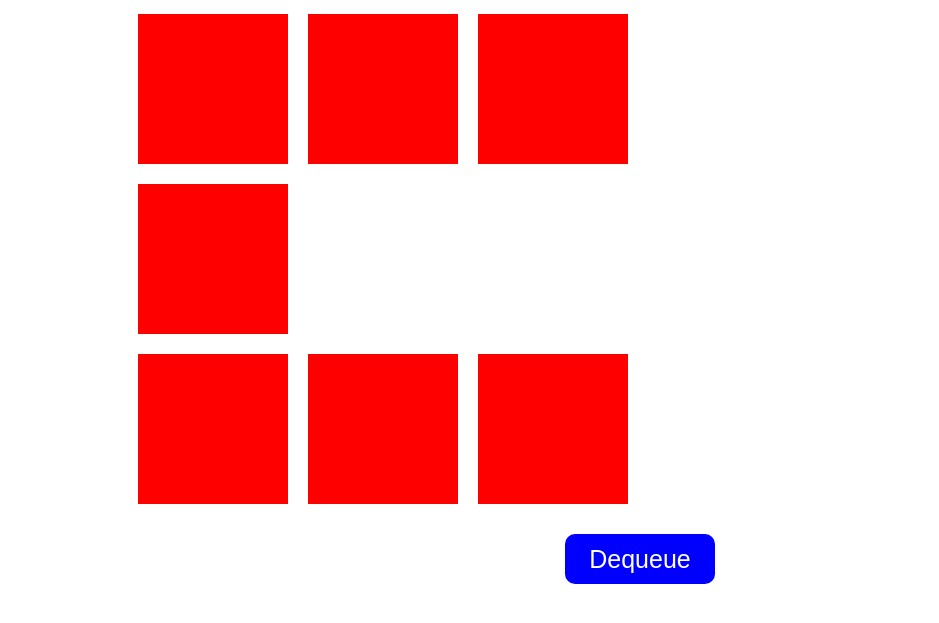
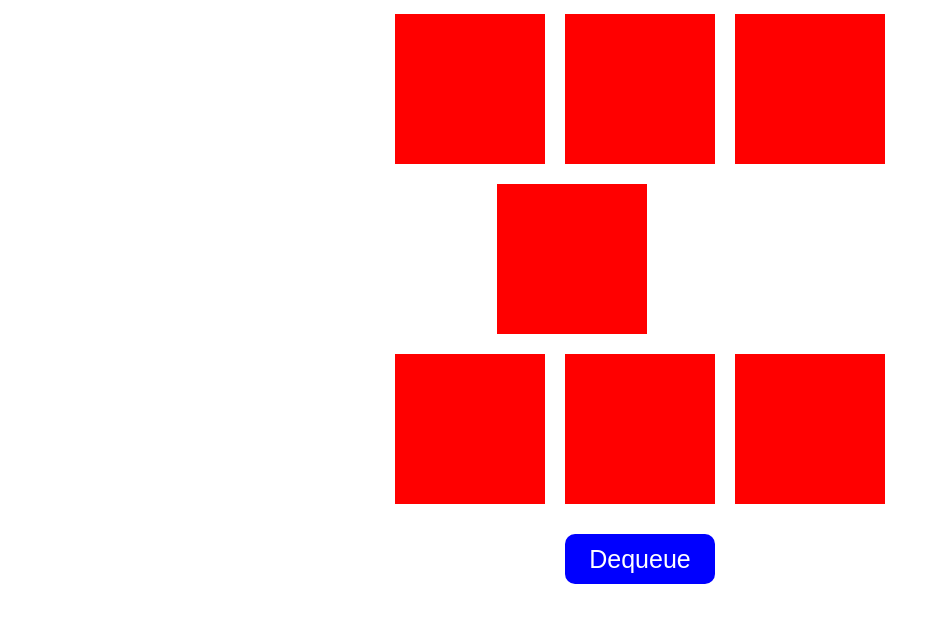
Before and after one commit to echo1826/queue-visual, a website: page index.html in a window 1280 px wide. Shown: the part 79-702 px from the top of the page, without its empty margins (0-939 px from the left). Drawn offline with Linux system fonts and the light colour scheme.

Commit message:
dumb css math

```diff
--- a/assets/css/style.css
+++ b/assets/css/style.css
@@ -4,7 +4,7 @@
     display: flex;
     flex-direction: column;
     justify-content: center;
-    /* align-items: center; */
+    align-items: center;
 }
 
 .box {
@@ -18,7 +18,11 @@
     font-size: 50px;
 }
 
-
+.row:nth-child(even) {
+    display: flex;
+    align-self: flex-start;
+    margin-left: 359px;
+}
 
 .row {
     display: flex;
```
